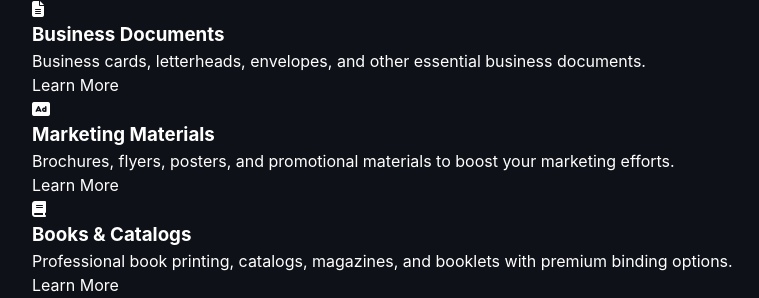
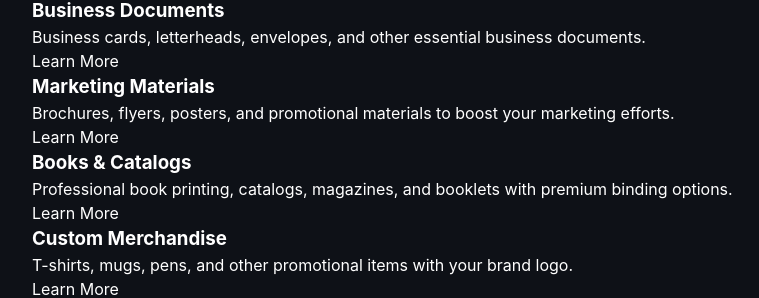
Before and after one commit to suptoo/Test_website, a plain HTML site: page index.html in a window 1280 px wide. Shown: the part 438-736 px from the top of the page, without its empty margins (28-787 px from the left). Drawn offline with Linux system fonts and the light colour scheme.

Commit message:
Update index.html

```diff
--- a/index.html
+++ b/index.html
@@ -5,10 +5,6 @@
     <meta name="viewport" content="width=device-width, initial-scale=1.0">
     <title>EasyCall BD- Professional Printing Services</title>
     <link rel="stylesheet" href="css/print.css">
-    <link rel="stylesheet" href="https://cdnjs.cloudflare.com/ajax/libs/font-awesome/6.4.0/css/all.min.css">
-    <link rel="preconnect" href="https://fonts.googleapis.com">
-    <link rel="preconnect" href="https://fonts.gstatic.com" crossorigin>
-    <link href="https://fonts.googleapis.com/css2?family=Poppins:wght@300;400;500;600;700&display=swap" rel="stylesheet">
 </head>
 <body>
     <header>
```
